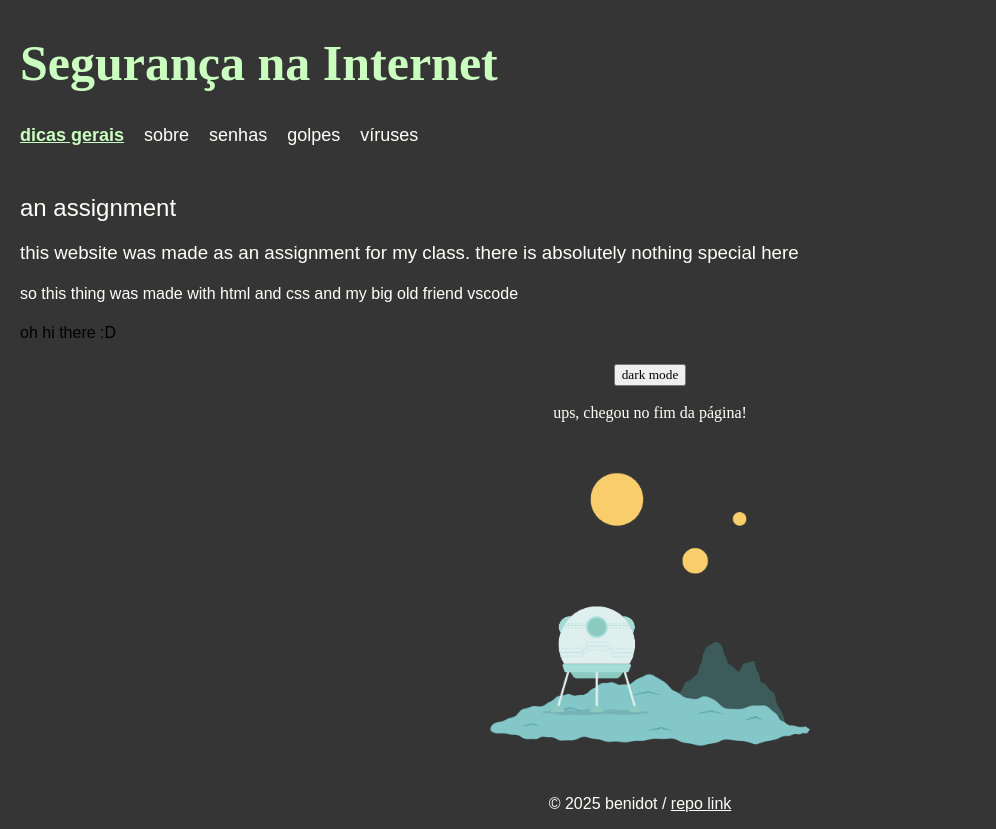
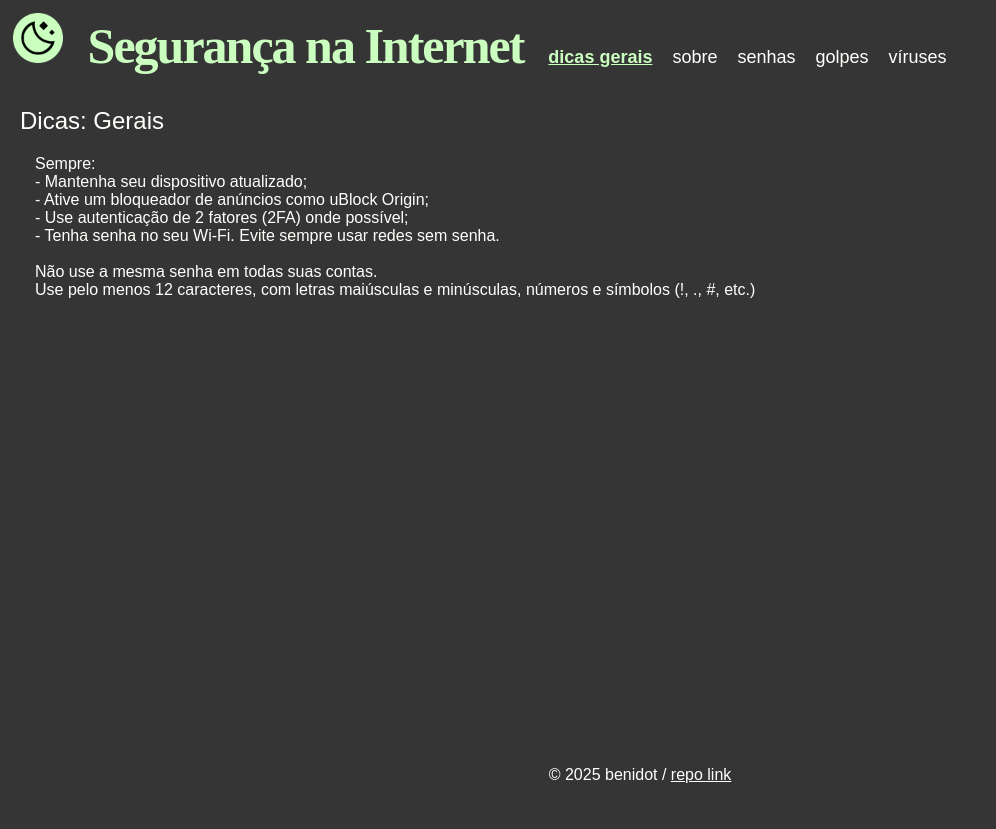
Before and after one commit to benidot/worktwo, a plain HTML site: page index.html in a window 1280 px wide. Shown: the whole page, without its empty margins (0-996 px from the left). After the commit the page ends 800 px from the top, so only its background shows below. Drawn offline with Linux system fonts and the light colour scheme; a web font is replaced by a local one.

Commit message:
pre-dual

```diff
--- a/css/main.css
+++ b/css/main.css
@@ -28,7 +28,6 @@
 
 
 body {
-    /* background-image: url(../img/bg.png); */
     background-color: var(--candyblack);
     background-repeat: no-repeat;
     background-size: cover;
@@ -60,6 +59,8 @@ h1 {
     font-weight: bolder;
     font-family: 'DotGothic16';
     color: var(--candygreen);
+    white-space: nowrap;
+    letter-spacing: -2px;
 }
 
 nav {
@@ -107,12 +108,12 @@ main {
 .no-decor {
     text-decoration: none;
     list-style: none;
-    padding-left: 15px;;
+    padding-left: 15px;
 }
 
 .tag {
-  font-size: 0.8em; /* smaller text */
-  opacity: 0.6;      /* less opaque */
+  font-size: 0.8em;
+  opacity: 0.6;
 }
 
 .center {
@@ -148,3 +149,33 @@ main {
     color: var(--candyblack);
     text-shadow: var(--candygreen) 1px 1px 5px;
 }
+
+.lightmode .header {
+    background-color: var(--candygreen);
+}
+
+.header {
+    background-color: none;
+    display: flex;
+    justify-items: baseline;
+    align-items: baseline;
+    align-content: baseline;
+    padding: 1%;
+    gap: 25px;
+}
+
+main .header {
+    margin-left: -20px;
+}
+
+.header a {
+    margin: 0%;
+    padding: 0%;
+    white-space: nowrap;
+}
+
+.header img {
+    height: 50px;
+    margin: 0%;
+    padding: 0%;
+}
--- a/index.html
+++ b/index.html
@@ -13,28 +13,31 @@
 
     <main>
 
-    <h1>Segurança na Internet</h1>
+    <div class="header">
+        <img src="img/mode.png" alt="icon" onclick="toggleMode()">
+        <h1 style="margin: 0%; padding: 0%; padding: 0%; margin: 0%;">Segurança na Internet</h1>
+        <nav style="font-size: large; font-weight: bolder; padding: 0%;">
+            <div style="display: flex; flex-direction: row; gap: 20px;">
+                <a href="index.html" class="active">dicas gerais</a>
+                <a href="sobre.html">sobre</a>
+                <a href="senhas.html">senhas</a>
+                <a href="golpes.html">golpes</a>
+                <a href="viruses.html">víruses</a>
+            </div>
+        </nav>
+    </div>
 
-    <nav style="font-size: large; font-weight: bolder;">
-        <ul style="display: flex; flex-direction: row; gap: 20px; padding-left: 0;">
-            <a href="index.html" class="active">dicas gerais</a>
-            <a href="sobre.html">sobre</a>
-            <a href="senhas.html">senhas</a>
-            <a href="golpes.html">golpes</a>
-            <a href="viruses.html">víruses</a>
-        </ul>
-    </nav>
-
-    <h2>an assignment</h2>
-    <h3>this website was made as an assignment for my class. there is absolutely nothing special here</h3>
-    <h4>so this thing was made with html and css and my big old friend vscode</h4>
-    <h4 style="color: black;">oh hi there :D</h4>
-
-    <button id="darkmode" class="center" onclick="toggleMode()">dark mode</button>
+    <h2>Dicas: Gerais</h2>
+    <ul class="no-decor">
+        <li>Sempre:</li>
+        <li>- Mantenha seu dispositivo atualizado;</li>
+        <li>- Ative um bloqueador de anúncios como uBlock Origin;</li>
+        <li>- Use autenticação de 2 fatores (2FA) onde possível;</li>
+        <li>- Tenha senha no seu Wi-Fi. Evite sempre usar redes sem senha.</li>
+        <li><br>Não use a mesma senha em todas suas contas.</li>
+        <li>Use pelo menos 12 caracteres, com letras maiúsculas e minúsculas, números e símbolos (!, ., #, etc.)</li>
+    </ul>
     <br>
-    <p class="center">ups, chegou no fim da página!</p>
-
-    <img src="./img/landing.png" alt="landing" style="width: 350px; padding-top: 50px;" class="center">
 
     </main>
 
--- a/js/main.js
+++ b/js/main.js
@@ -1,4 +1,22 @@
 function toggleMode() {
   var element = document.body;
   element.classList.toggle("lightmode");
+
+  // claro que eu fui ver de complicar essa coisa
+
+  if (element.classList.contains("lightmode")) {
+    localStorage.setItem("mode", "light");
+  } else {
+    localStorage.setItem("mode", "dark");
+  }
+
 }
+
+window.onload = function() {
+  var savedMode = localStorage.getItem("mode");
+  if (savedMode === "light") {
+    document.body.classList.add("lightmode");
+  } else {
+    document.body.classList.remove("lightmode");
+  }
+}
```
Also changed, not shown: golpes.html (+13 -14 lines), senhas.html (+10 -12 lines), sobre.html (+7 -9 lines), viruses.html (+12 -14 lines), img/landing.png (deleted), img/mode.png (added).
